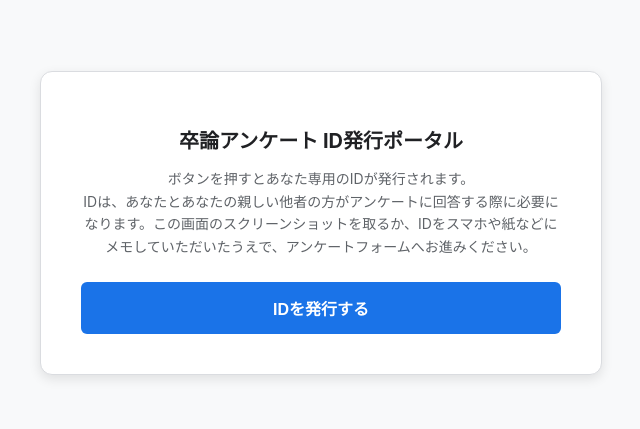
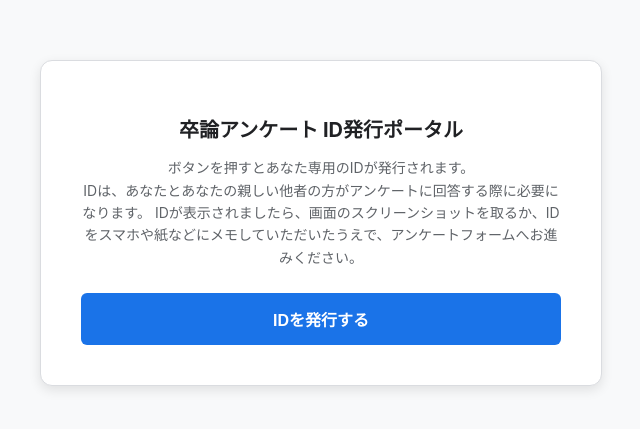
Before and after one commit to sotsuron-2026/sotsugyo-website, a plain HTML site: page index.html in a window 1280 px wide. Shown: the part 177-606 px from the top of the page, without its empty margins (319-959 px from the left). Drawn offline with Linux system fonts and the light colour scheme.

Commit message:
Update index.html

```diff
--- a/index.html
+++ b/index.html
@@ -120,7 +120,8 @@
   <h1>卒論アンケート ID発行ポータル</h1>
   <p class="description">
     ボタンを押すとあなた専用のIDが発行されます。<br>
-    IDは、あなたとあなたの親しい他者の方がアンケートに回答する際に必要になります。この画面のスクリーンショットを取るか、IDをスマホや紙などにメモしていただいたうえで、アンケートフォームへお進みください。
+    IDは、あなたとあなたの親しい他者の方がアンケートに回答する際に必要になります。
+    IDが表示されましたら、画面のスクリーンショットを取るか、IDをスマホや紙などにメモしていただいたうえで、アンケートフォームへお進みください。
   </p>
 
   <div id="section-generate">
```
